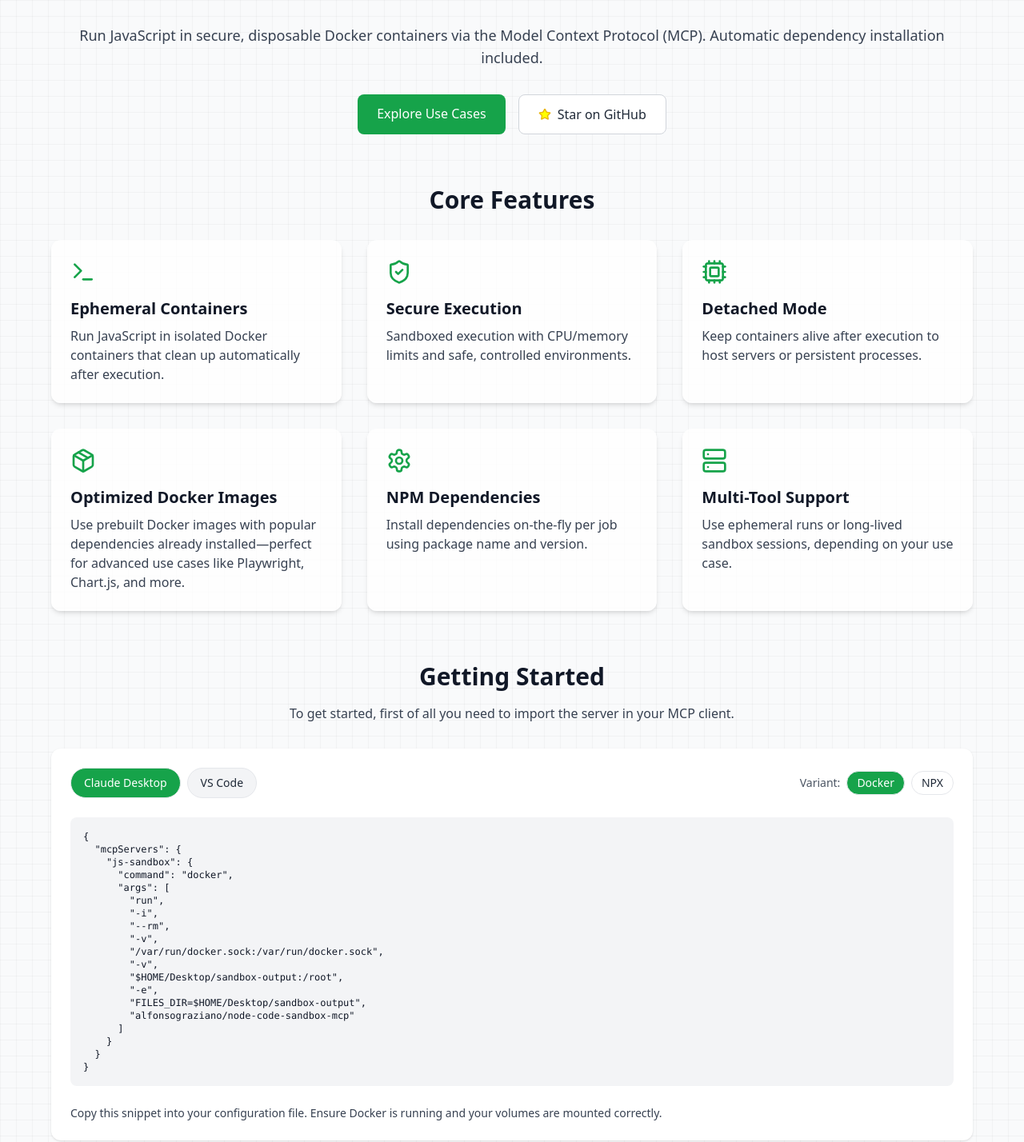
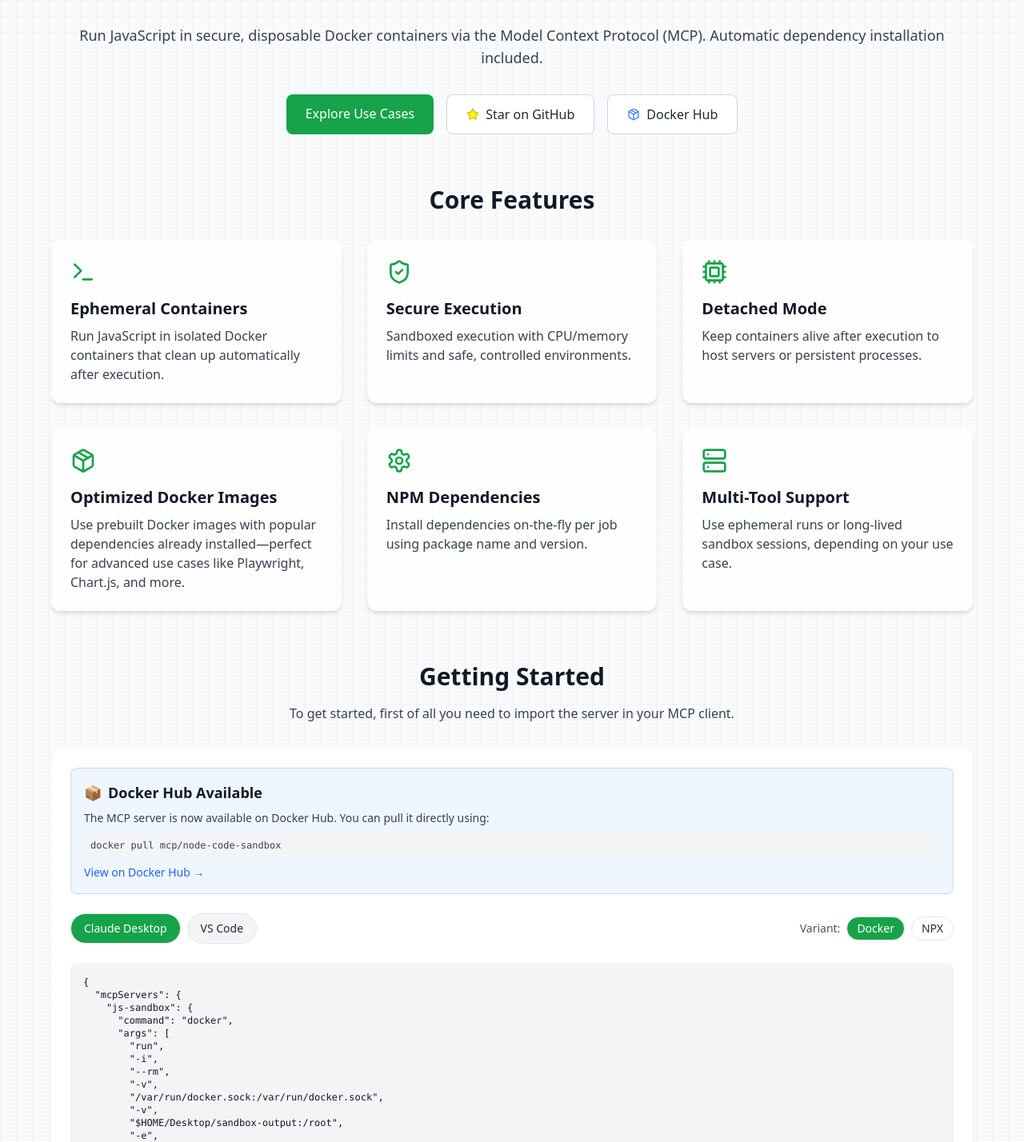
Before and after one commit to alfonsograziano/node-code-sandbox-mcp, a React (Vite) app in the folder website/: page / in a window 1280 px wide. Shown: the part 200-1628 px from the top of the page at 80% size. Built offline with nearby package versions, Linux system fonts and the light colour scheme.

Commit message:
feat: added docker hub links in website

```diff
--- a/website/src/App.tsx
+++ b/website/src/App.tsx
@@ -153,6 +153,14 @@
           >
             <Star size={16} className="text-yellow-500" fill="yellow" /> Star on
             GitHub
+          </a>
+          <a
+            href="https://hub.docker.com/r/mcp/node-code-sandbox"
+            target="_blank"
+            rel="noopener noreferrer"
+            className="flex items-center gap-2 px-6 py-3 bg-white border border-gray-300 text-gray-800 rounded-lg hover:bg-gray-100 transition"
+          >
+            <Package size={16} className="text-blue-500" /> Docker Hub
           </a>
         </div>
       </header>
--- a/website/src/Components/GettingStarted.tsx
+++ b/website/src/Components/GettingStarted.tsx
@@ -23,7 +23,7 @@
               '$HOME/Desktop/sandbox-output:/root',
               '-e',
               'FILES_DIR=$HOME/Desktop/sandbox-output',
-              'alfonsograziano/node-code-sandbox-mcp',
+              'mcp/node-code-sandbox',
             ],
           },
         },
@@ -57,7 +57,7 @@
                 '$HOME/Desktop/sandbox-output:/root',
                 '-e',
                 'FILES_DIR=$HOME/Desktop/sandbox-output',
-                'alfonsograziano/node-code-sandbox-mcp',
+                'mcp/node-code-sandbox',
               ],
             },
           },
@@ -94,6 +94,28 @@
       </p>
 
       <div className="bg-white rounded-xl shadow p-6 space-y-6">
+        {/* Docker Hub Info */}
+        <div className="bg-blue-50 border border-blue-200 rounded-lg p-4 mb-4">
+          <h3 className="text-lg font-semibold mb-2 flex items-center gap-2">
+            <span className="text-blue-700">📦</span> Docker Hub Available
+          </h3>
+          <p className="text-sm text-gray-700">
+            The MCP server is now available on Docker Hub. You can pull it
+            directly using:
+            <code className="block bg-gray-100 p-2 rounded mt-2 text-xs">
+              docker pull mcp/node-code-sandbox
+            </code>
+            <a
+              href="https://hub.docker.com/r/mcp/node-code-sandbox"
+              target="_blank"
+              rel="noopener noreferrer"
+              className="text-blue-600 hover:underline text-sm inline-block mt-2"
+            >
+              View on Docker Hub →
+            </a>
+          </p>
+        </div>
+
         {/* Tabs + Switch */}
         <div className="flex flex-wrap justify-between items-center gap-4">
           <div className="flex gap-2">
```
Also changed, not shown: 1 other file (tests, documents, lock files or other folders).
